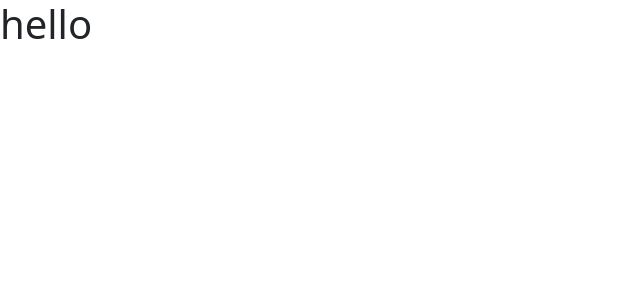
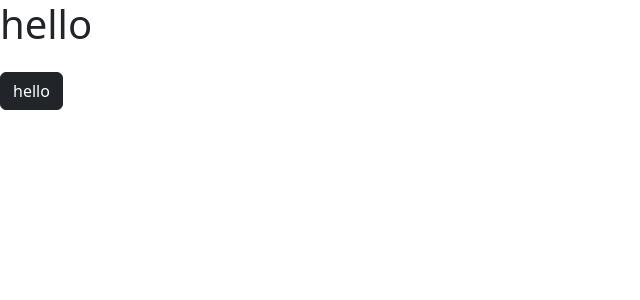
Before and after one commit to mik3ymikes/angularPractice, an Angular app: page / in a window 1280 px wide. Shown: the top 300 px of the page, without its empty margins (0-640 px from the left). Built offline with nearby package versions, Linux system fonts and the light colour scheme.

Commit message:
new changes

```diff
--- a/src/app/app.component.html
+++ b/src/app/app.component.html
@@ -1 +1,2 @@
 <h1>hello</h1>
+<button class="btn btn-dark mt-3">hello</button>
--- a/src/styles.css
+++ b/src/styles.css
@@ -1 +1,5 @@
-/* You can add global styles to this file, and also import other style files */
+*{
+  margin: 0;
+  padding: 0;
+  box-sizing: border-box;
+}
```
